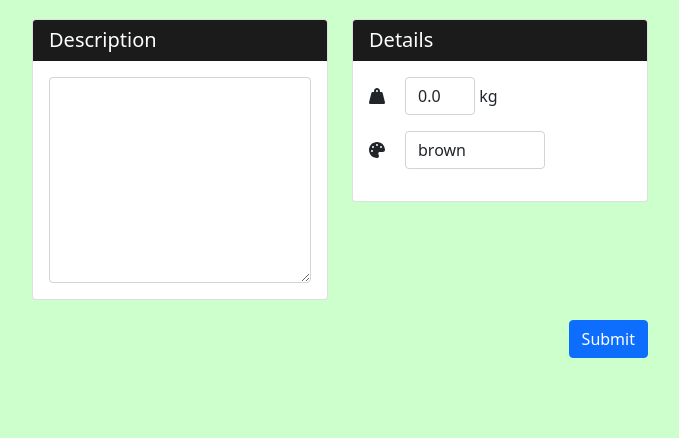
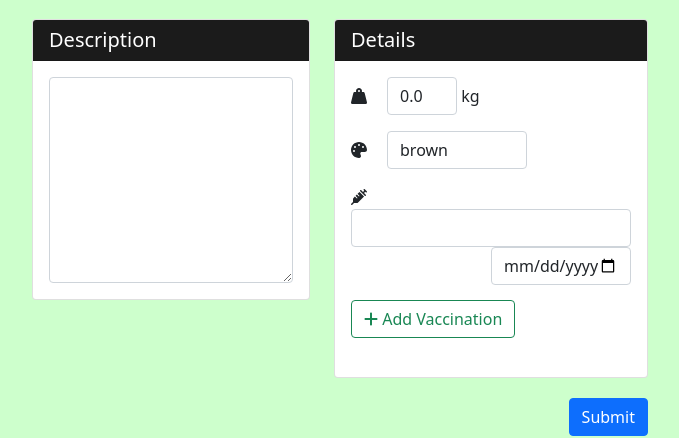
Before and after one commit to Odin94/HareMatcher, a React (Create React App) app in the folder frontend/: page /profile/create in a window 1280 px wide. Shown: the part 808-1246 px from the top of the page, without its empty margins (300-979 px from the left). Before the commit the page ends 1206 px from the top, so only its background shows below. Built offline with nearby package versions, Linux system fonts and the light colour scheme.

Commit message:
support setting vaccinations in CreateProfile
Unfortunately sending a list in form data is only possible as stringified json array, which in turn leads to an escaped string when the whole input is parsed to json -> ugly un-escaping is required to map it to an object :(

```diff
--- a/frontend/src/MatcherApp/CreateProfile.tsx
+++ b/frontend/src/MatcherApp/CreateProfile.tsx
@@ -1,12 +1,13 @@
 import { FormEvent, useState } from "react";
-import { apiVersion, baseUrl, convertBase64, hashCode } from "../Globals";
+import { apiVersion, baseUrl } from "../Globals";
 import Carousel from "react-multi-carousel";
 import "react-multi-carousel/lib/styles.css";
 import { FontAwesomeIcon } from '@fortawesome/react-fontawesome'
-import { faWeightHanging, faPalette, faSyringe } from '@fortawesome/free-solid-svg-icons'
+import { faWeightHanging, faPalette, faSyringe, faPlus } from '@fortawesome/free-solid-svg-icons'
 import '../index.css';
 import { useInput } from "../CustomHooks";
 import { Button, Form } from "react-bootstrap";
+import { Vaccination } from "./Types";
 
 
 const defaultEmptyPictureSource = "https://images.unsplash.com/photo-1610559176044-d2695ca6c63d?ixlib=rb-1.2.1&ixid=MnwxMjA3fDB8MHxwaG90by1wYWdlfHx8fGVufDB8fHx8&auto=format&fit=crop&w=900&q=80";
@@ -21,9 +22,9 @@ export default function CreateProfile() {
     const { value: weightInKg, bind: bindWeightInKg, reset: resetWeightInKg } = useInput('0.0');
     const { value: description, bind: bindDescription, reset: resetDescription } = useInput('');
     const [pictureSources, setPictureSources] = useState([] as File[]);
+    const [vaccinations, setVaccinations] = useState([new Vaccination("", "")] as Vaccination[]);
 
     const [postError, setPostError] = useState("");
-
 
     const handleSubmit = async (event: FormEvent) => {
         event.preventDefault();
@@ -39,6 +40,7 @@ export default function CreateProfile() {
         for (const i in pictureSources) {
             formData.append(`image${i}`, pictureSources[i]);
         }
+        formData.append("vaccinations", JSON.stringify(vaccinations));
 
         fetch(`${baseUrl}/api/${apiVersion}/profiles`, {
             method: "POST",
@@ -156,6 +158,27 @@ export default function CreateProfile() {
                                 <div className="card-body">
                                     <p><FontAwesomeIcon icon={faWeightHanging} style={{ marginRight: "20px" }} /><input style={{width: "70px", display: "inline-block"}} className="form-control" type="text" {...bindWeightInKg} /> kg</p>
                                     <p><FontAwesomeIcon icon={faPalette} style={{ marginRight: "20px" }} /><input style={{width: "140px", display: "inline-block"}} className="form-control" type="text" {...bindFurColor} /></p>
+                                    {vaccinations.map((vac, i) => (
+                                        <p key={i}><FontAwesomeIcon icon={faSyringe} style={{marginRight: "20px"}}/>
+                                            <input style={{width: "280px", display: "inline-block"}} className="form-control" type="text" value={vac.disease} onChange={(event: React.ChangeEvent<HTMLInputElement>) => {
+                                                const newVaccinations = [...vaccinations];
+                                                newVaccinations[i].disease = (event.currentTarget.value);
+                                                setVaccinations(newVaccinations);
+                                             }} />
+                                            <span style={{float: "right"}}>
+                                                <input style={{width: "140px", display: "inline-block"}} className="form-control" type="date" value={vac.date} onChange={(event: React.ChangeEvent<HTMLInputElement>) => {
+                                                    const newVaccinations = [...vaccinations];
+                                                    newVaccinations[i].date = (event.currentTarget.value);
+                                                    setVaccinations(newVaccinations);
+                                                 }} />
+                                             </span>
+                                         </p>
+                                    ))}
+                                    <p style={{ marginTop: "30px", fontSize: "40px" }}><button onClick={() => {
+                                        const newVaccinations = [...vaccinations];
+                                        newVaccinations.push(new Vaccination("", ""));
+                                        setVaccinations(newVaccinations);
+                                    }} type="button" className="btn btn-outline-success"><FontAwesomeIcon icon={faPlus}/> Add Vaccination</button></p>
                                 </div>
                             </div>
                         </div>
--- a/frontend/src/MatcherApp/Profile.tsx
+++ b/frontend/src/MatcherApp/Profile.tsx
@@ -8,11 +8,11 @@ import 'react-image-lightbox/style.css';
 import { FontAwesomeIcon } from '@fortawesome/react-fontawesome'
 import { faWeightHanging, faPalette, faSyringe } from '@fortawesome/free-solid-svg-icons'
 import '../index.css';
+import { Vaccination } from "./Types";
 
 
 
 const defaultEmptyPictureSource = "https://images.unsplash.com/photo-1610559176044-d2695ca6c63d?ixlib=rb-1.2.1&ixid=MnwxMjA3fDB8MHxwaG90by1wYWdlfHx8fGVufDB8fHx8&auto=format&fit=crop&w=900&q=80";
-const secondPictureSource = "https://images.unsplash.com/photo-1654077013798-8465c12f9672?ixlib=rb-1.2.1&ixid=MnwxMjA3fDB8MHxwaG90by1wYWdlfHx8fGVufDB8fHx8&auto=format&fit=crop&w=700&q=80";
 
 export default function Profile() {
     const { id } = useParams();
@@ -130,10 +130,6 @@ class ProfileData {
     }
 }
 
-class Vaccination {
-    constructor(public disease: string, public date: string) { }
-}
-
 class LightBoxStatus {
     constructor(public isOpen: boolean, public index: number) { }
 }
--- /dev/null
+++ b/frontend/src/MatcherApp/Types.ts
@@ -0,0 +1,3 @@
+export class Vaccination {
+    constructor(public disease: string, public date: string) { }
+}
```
Also changed, not shown: 2 other files (tests, documents, lock files or other folders).
